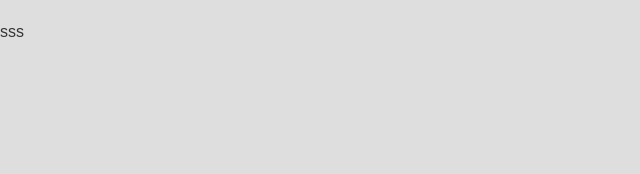
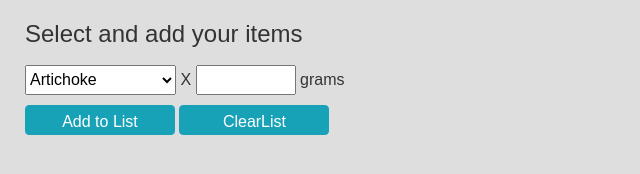
Before and after one commit to kjtakke/kjtakke.github.io, a plain HTML site: page Calories Calculator/Calories-Calculator.html in a window 1280 px wide. Shown: the whole page, without its empty margins (0-640 px from the left). Drawn offline with nearby package versions, Linux system fonts and the light colour scheme.

Commit message:
Object Array

```diff
--- a/Calories Calculator/Calories-Calculator.html
+++ b/Calories Calculator/Calories-Calculator.html
@@ -8,12 +8,32 @@
     <script src="https://maxcdn.bootstrapcdn.com/bootstrap/4.5.0/js/bootstrap.min.js"></script>
     <script src="https://cdn.jsdelivr.net/npm/chart.js@2.8.0"></script>
 </head>
-<body>
+<body onload="loadItems()">
   <div id="Main">
+    <form id="calForm">
+      <div class="form-group" style="margin-left:25px;">
+      <label for="fname" style="text-aligh:center;"  class=""><h4>Select and add your items</h4></label><br>
+      <select id="itemSelect" style="height:30px;"></select>
+      <label for="fname"><h6> X </h6></label>
+      <input type="number" id="fname" name="grams" style="width:100px;">
+      <label for="fname">grams</label><br>
+      <button type="button" onclick="addToList()" class="btn btn-info" style="height:30px;width:150px;">
+        <h6>Add to List</h6>
+      </button>
+      <button type="button" onclick="clearList()" class="btn btn-info" style="height:30px;width:150px;">
+        <h6>ClearList</h6>
+      </button>
+    </div>
+  </form>
+  <div style="margin-left:25px;">
+    <table class="table table-hover" id="selectedItems">
 
-sss
+    </table>
+  </div>
+
 
   </div>
+  <script src="items.js"></script>
   <script src="Calories-Calculator.js"></script>
 </body>
 </html>
--- a/Calories Calculator/Calories-Calculator.js
+++ b/Calories Calculator/Calories-Calculator.js
@@ -0,0 +1,51 @@
+//Variables
+selections = new Array
+//https://www.calories.info/food/vegetables
+//itemSelect
+//selectedItems
+var itm = document.getElementById('itemSelect').innerHTML
+var sitm = document.getElementById('selectedItems')
+
+
+function loadItems(){
+  for (i = 0; i < itemsToAdd.length; i++){
+    let txt = ""
+    document.getElementById('itemSelect').innerHTML +=  `
+      <option>${itemsToAdd[i][0]}</option>
+    `
+  }
+
+}
+
+//var res = str.replace("Microsoft", "W3Schools");
+
+function addToList(){
+  var txt
+  var cmp
+  for (i = 0; i < itemsToAdd.length; i++){
+    txt = document.getElementById('itemSelect').innerHTML;
+    txt = txt.replace(/<option>/g, "");
+    txt = txt.replace(/option/g, "");
+    txt = txt.replace(/[&\/\\#,+()$~%.'":*?<>{}]/g,'');
+    txt = txt.trim(txt);
+    cmp = itemsToAdd[i][0]
+    console.log(txt + " : " + cmp)
+
+    if (txt == cmp){
+      document.getElementById('selectedItems').innerHTML +=`
+        <tr>
+          <td>${itemsToAdd[i][0]}</td>
+        </tr>
+      `
+      selections.push(itemsToAdd[i][0])
+    }
+  }
+}
+
+function clearList(){
+  document.getElementById('selectedItems').innerHTML =""
+}
+function loadPageData(){
+loadItems()
+
+}
--- /dev/null
+++ b/Calories Calculator/items.js
@@ -0,0 +1,317 @@
+itemsToAdd = [
+  ['Artichoke', '1 artichoke', 128,
+    60,
+    252
+  ],
+
+  ['Arugula', '1 leaf', 2,
+    1,
+    2
+  ],
+
+  ['Asparagus', '1 spear', 12,
+    2,
+    10
+  ],
+
+  ['Aubergine', '1 aubergine', 458,
+    115,
+    481
+  ],
+
+  ['Beetroot', '1 beet', 82,
+    35,
+    148
+  ],
+
+  ['Bell Pepper', '1 pepper', 73,
+    15,
+    61
+  ],
+
+  ['Black Olives', '1 olive', 2.7,
+    2,
+    10
+  ],
+
+  ['Broccoli', '1 bunch', 608,
+    207,
+    869
+  ],
+
+  ['Brussels Sprouts', '1 sprout', 19,
+    8,
+    34
+  ],
+
+  ['Cabbage', '1 head', 908,
+    227,
+    953
+  ],
+
+  ['Capsicum', '1 pepper', 45,
+    12,
+    51
+  ],
+
+  ['Carrot', '1 carrot', 61,
+    25,
+    105
+  ],
+
+  ['Cauliflower', '1 floweret', 13,
+    3,
+    14
+  ],
+
+  ['Celery', '1 stalk', 40,
+    6,
+    27
+  ],
+
+  ['Chard', '1 leaf', 48,
+    9,
+    38
+  ],
+
+  ['Cherry Tomato', '1 cherry tomato', 20,
+    20,
+    84
+  ],
+
+  ['Chicory', '1 head', 53,
+    38,
+    160
+  ],
+
+  ['Chinese Cabbage', '1 head', 840,
+    134,
+    563
+  ],
+
+  ['Chives', '1 tbsp, chopped', 3,
+    1,
+    4
+  ],
+
+  ['Collard Greens', '1 cup, raw', 36,
+    12,
+    48
+  ],
+
+  ['Corn', '1 cup', 154,
+    562,
+    2361
+  ],
+
+  ['Courgette', '1 courgette', 196,
+    33,
+    139
+  ],
+
+  ['Creamed Spinach', '1 cup', 200,
+    148,
+    622
+  ],
+
+  ['Cucumber', '1 cucumber', 410,
+    66,
+    275
+  ],
+
+  ['Eggplant', '1 eggplant', 458,
+    115,
+    481
+  ],
+
+  ['Endive', '1 head', 513,
+    87,
+    364
+  ],
+
+  ['Fennel', '1 bulb', 234,
+    73,
+    304
+  ],
+
+  ['Garlic', '1 clove', 3,
+    4,
+    19
+  ],
+
+  ['Gherkin', '1 gherkin', 65,
+    9,
+    38
+  ],
+
+  ['Gourd', '1 gourd', 771,
+    108,
+    455
+  ],
+
+  ['Green Beans', '1 cup', 110,
+    34,
+    143
+  ],
+
+  ['Green Olives', '1 olive', 2.7,
+    2,
+    10
+  ],
+
+  ['Green Onion', '1 green onion', 15,
+    5,
+    20
+  ],
+
+  ['Horseradish', '1 tbsp', 15,
+    7,
+    30
+  ],
+
+  ['Kale', '1 cup, chopped', 67,
+    33,
+    138
+  ],
+
+  ['Kohlrabi', '1 kohlrabi', 400,
+    108,
+    452
+  ],
+
+  ['Kumara', '1 kumara', 130,
+    112,
+    469
+  ],
+
+  ['Leek', '1 leek', 89,
+    54,
+    228
+  ],
+
+  ['Lettuce', '1 head', 600,
+    90,
+    378
+  ],
+
+  ['Mushrooms', '1 mushroom', 5.4,
+    1,
+    5
+  ],
+
+  ['Mustard Greens', '1 cup, chopped', 56,
+    15,
+    63
+  ],
+
+  ['Nori', '1 sheet', 2.6,
+    1,
+    3
+  ],
+
+  ['Okra', '1 pod', 12,
+    4,
+    17
+  ],
+
+  ['Olives', '1 olive', 2.7,
+    2,
+    10
+  ],
+
+  ['Onion', '1 onion', 85,
+    34,
+    143
+  ],
+
+  ['Parsnips', '1 parsnip', 170,
+    128,
+    536
+  ],
+
+  ['Peas', '1 cup', 98,
+    79,
+    333
+  ],
+
+  ['Pepper', '1 pepper', 75,
+    20,
+    85
+  ],
+
+  ['Potato', '1 potato', 213,
+    164,
+    688
+  ],
+
+  ['Pumpkin', '1 pumpkin', 196,
+    51,
+    214
+  ],
+
+  ['Radishes', '1 radish', 4.5,
+    1,
+    3
+  ],
+
+  ['Red Cabbage', '1 leaf', 22,
+    7,
+    29
+  ],
+
+  ['Rutabaga', '1 rutabaga', 386,
+    147,
+    618
+  ],
+
+  ['Shallots', '1 shallot', 25,
+    18,
+    76
+  ],
+
+  ['Spinach', '1 bunch', 340,
+    78,
+    330
+  ],
+
+  ['Squash', '1 squash', 196,
+    88,
+    370
+  ],
+
+  ['Sweet Potato', '1 potato', 130,
+    112,
+    469
+  ],
+
+  ['Tomato', '1 tomato', 111,
+    20,
+    84
+  ],
+
+  ['Turnip Greens', '1 turnip green', 170,
+    34,
+    143
+  ],
+
+  ['Turnips', '1 turnip', 122,
+    34,
+    144
+  ],
+
+  ['Wasabi', '1 root', 169,
+    184,
+    774
+  ],
+
+  ['Winter Squash', '1 squash', 431,
+    147,
+    616
+  ],
+
+
+  ['Zucchini', '1 zucchini', 196,
+    33,
+    139
+  ],
+];
```
